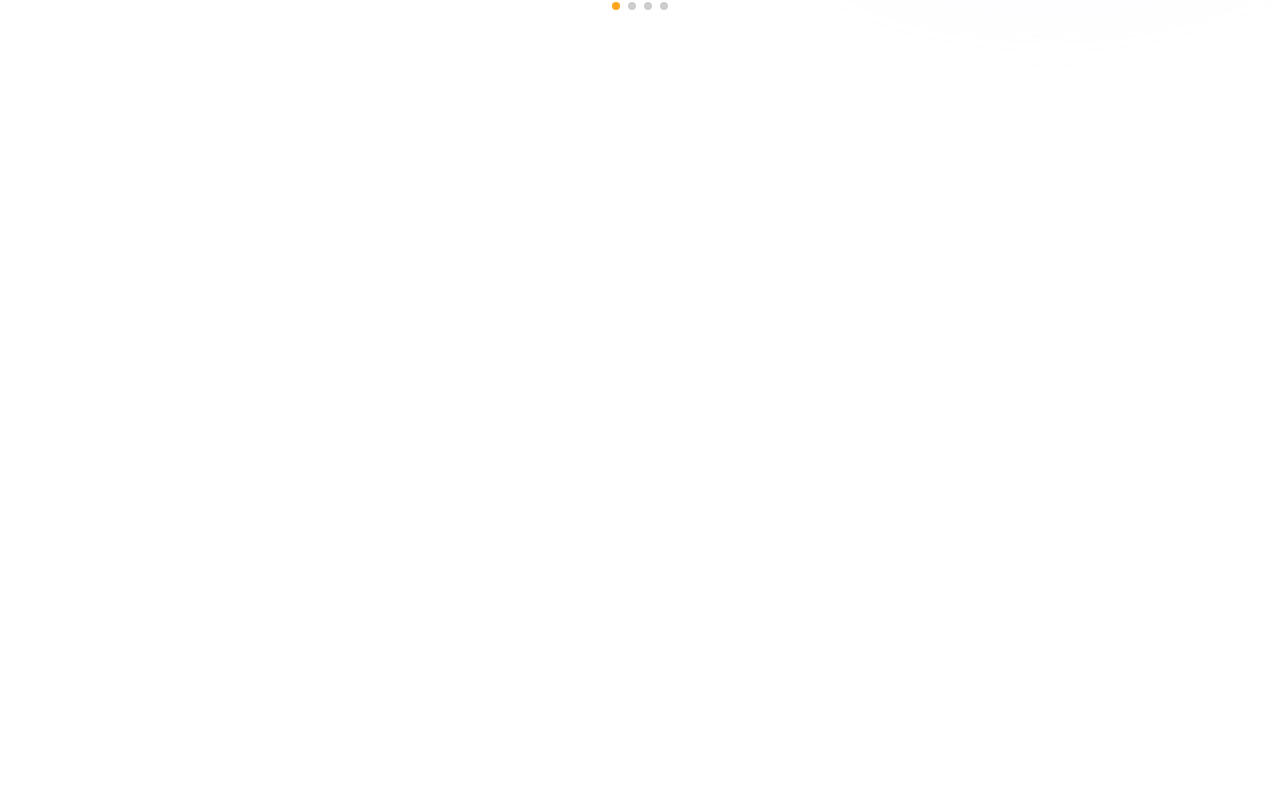
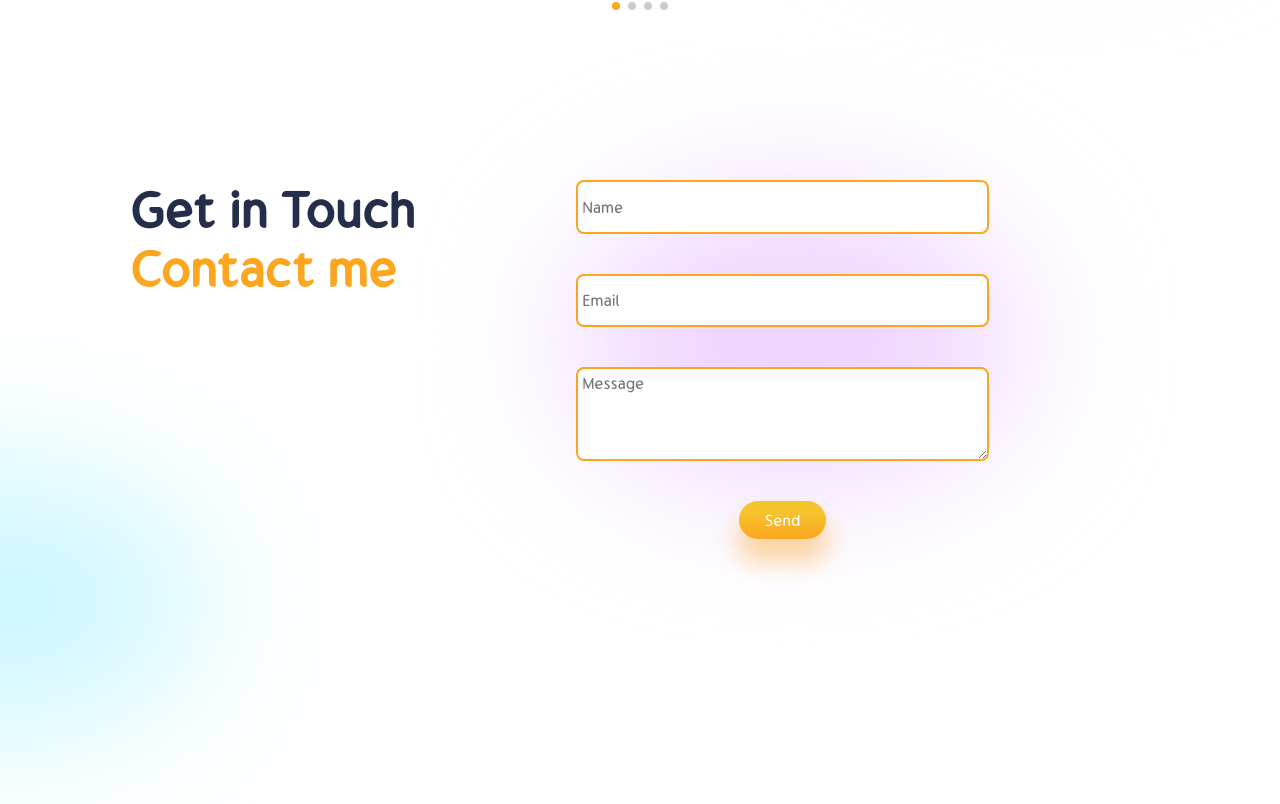
Before and after one commit to rutvij-fsd/rutvij_portfolio, a React (Create React App) app: page / in a window 1280 px wide. Shown: the part 4506-5310 px from the top of the page. Before the commit the page ends 4616 px from the top, so only its background shows below. Built offline with nearby package versions, Linux system fonts and the light colour scheme.

Commit message:
Add Contact Section

```diff
--- a/src/App.js
+++ b/src/App.js
@@ -6,6 +6,7 @@
 import Works from './Component/Works/Works';
 import Portfolio from './Component/Portfolio/Portfolio';
 import Testimonial from './Component/Testimonial/Testimonial';
+import Contact from './Component/Contact/Contact';
 
 
 function App() {
@@ -18,7 +19,7 @@
      <Works/>
      <Portfolio/>
      <Testimonial/>
-
+     <Contact/>
 
     </div>
   );
--- /dev/null
+++ b/src/Component/Contact/Contact.css
@@ -0,0 +1,41 @@
+.contact-form{
+    padding: 0 3rem 0 3rem;
+    display: flex;
+    height: 80vh;
+    margin-top: 4rem;
+}
+
+.c-right{
+    display: flex;
+    justify-content: center;
+    position: relative;
+    flex: 1;
+}
+
+.c-right>form
+{
+    display: flex;
+    flex-direction: column;
+    gap: 2rem;
+    align-items: center;
+
+}
+
+.c-right .user{
+    width: 20rem;
+    height: 2rem;
+    padding: 0.3em;
+    outline: none;
+    border: 2px solid var(--orange);
+    border-radius: 8px;
+    font-size: 16px;
+}
+
+textarea{
+    height: 4rem!important;
+}
+
+.c-blur1{
+    top: 1rem;
+    left: 8rem;
+}
--- /dev/null
+++ b/src/Component/Contact/Contact.jsx
@@ -0,0 +1,35 @@
+import React from 'react'
+import "./Contact.css";
+
+const Contact = () => {
+  return (
+    <div className="contact-form">
+      {/* left side copy and paste from work section */}
+      <div className="w-left">
+        <div className="awesome">
+          <span>Get in Touch</span>
+          <span>Contact me</span>
+          <div
+            className="blur s-blur1"
+            style={{ background: "#ABF1FF94" }}
+          ></div>
+        </div>
+      </div>
+      {/* right side form */}
+      <div className="c-right">
+        <form>
+          <input type="text" name="user_name" className="user"  placeholder="Name"/>
+          <input type="email" name="user_email" className="user" placeholder="Email"/>
+          <textarea name="message" className="user" placeholder="Message"/>
+          <input type="submit" value="Send" className="button"/>
+          <div
+            className="blur c-blur1"
+            style={{ background: "var(--purple)" }}
+          ></div>
+        </form>
+      </div>
+    </div>
+  )
+}
+
+export default Contact
```
